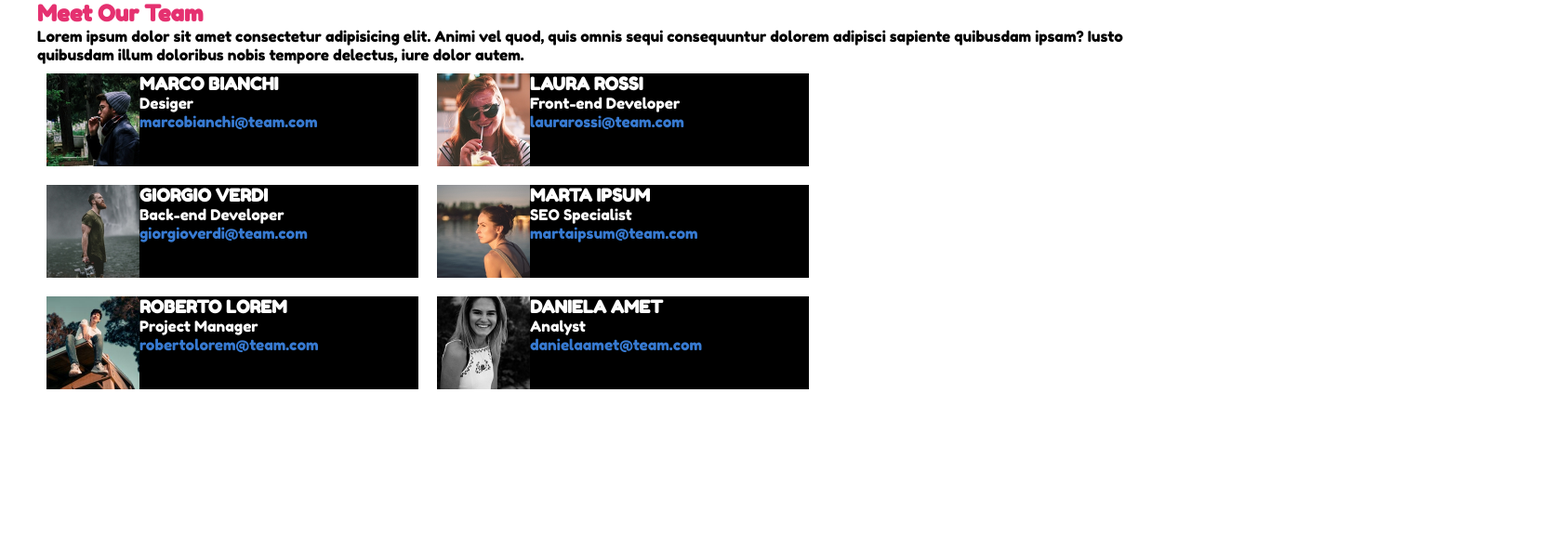
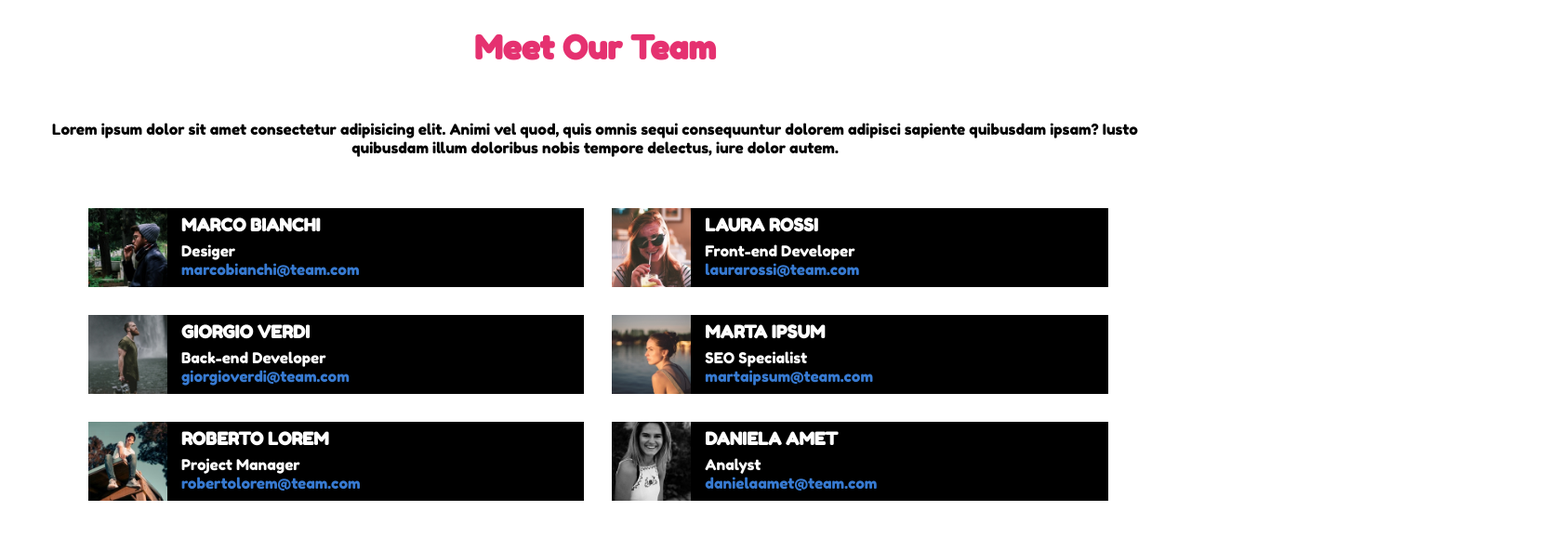
Before and after one commit to Domenico-Lo-Giudice/html-css-float-cards, a plain HTML site: page index.html in a window 1280 px wide. Shown: the whole page at 93% size, 1680 px wide, since content can reach past the window. Drawn offline with Linux system fonts and the light colour scheme.

Commit message:
Add text center and padding

```diff
--- a/css/style.css
+++ b/css/style.css
@@ -26,11 +26,18 @@ body {
 
 h1 {
     color: #e53170;
+    text-align: center;
+    font-size: 35px;
 }
+
+    .container > p {
+        text-align: center;
+    }
 
 h3,
 p {
     color: white;
+    padding-top: 7px;
 }
 
 .container > p {
@@ -41,7 +48,7 @@ p {
     background-color: black;
     width: calc(100% / 3);
     float: left;
-    margin: 10px;
+    margin: 15px;
 }
 
  .column > img {
@@ -52,3 +59,19 @@ p {
 .email {
     color: rgb(55, 122, 209);
 }
+
+.row {
+
+    width: 100rem;
+    margin: 40px;
+
+}
+
+h1 {
+    padding-top: 30PX;
+    padding-bottom: 50px;
+}
+
+img {
+    padding-right: 15px;
+}
```
